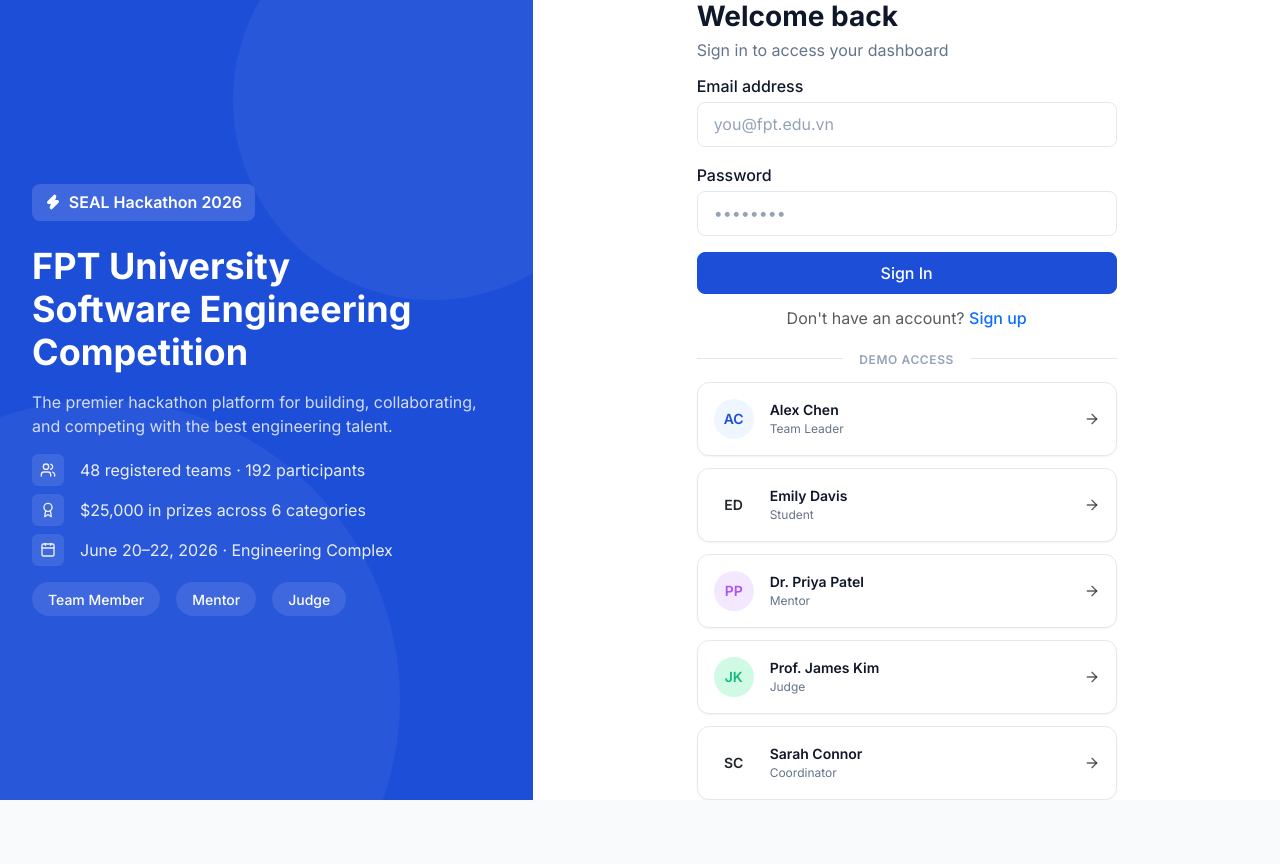
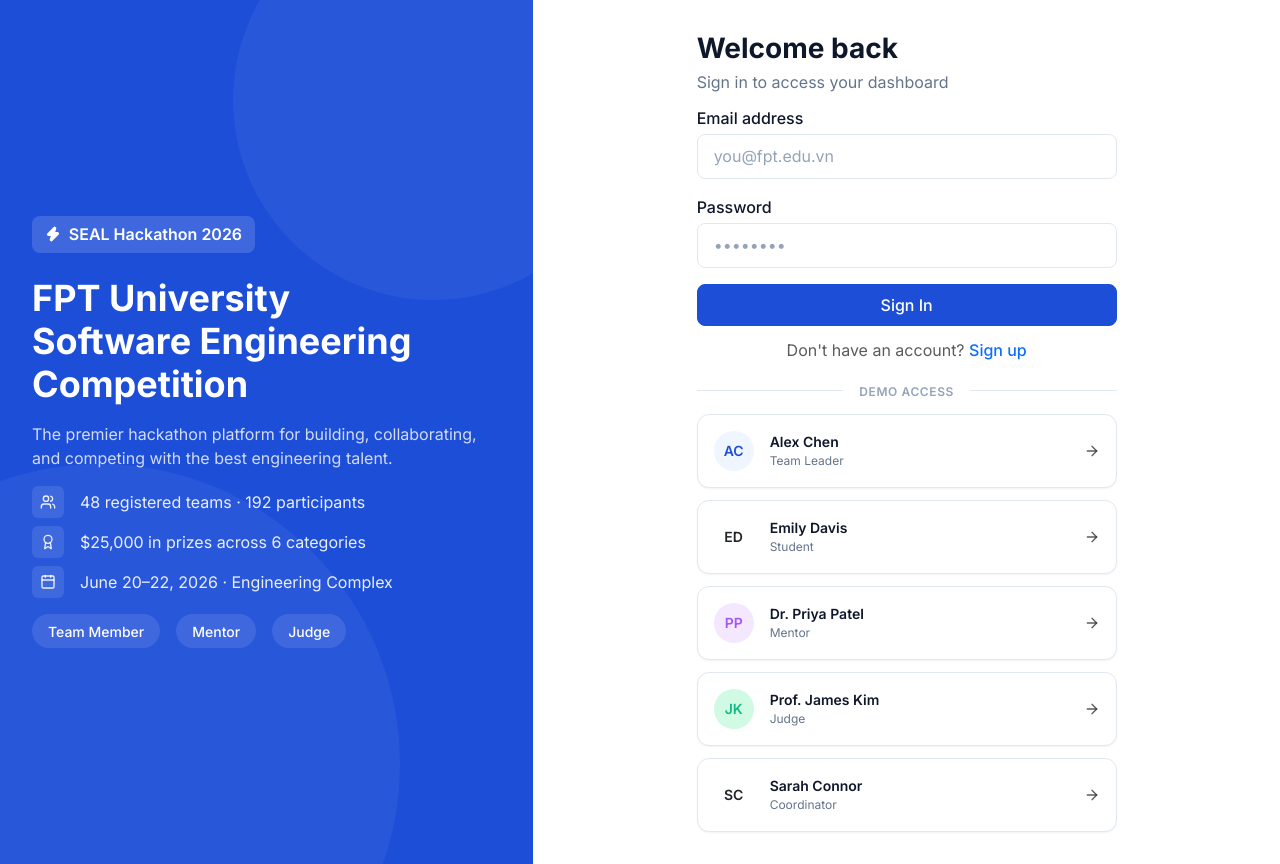
Before and after one commit to triet2809/SWP291_SealHackthon_FrontEnd, a React (Vite) app: page /login in a window 1280 px wide. Before the commit the page ends 800 px from the top, so only its background shows below. Built offline with nearby package versions, Linux system fonts and the light colour scheme; no server answers.

Commit message:
Minor-UI-Fixes

```diff
--- a/src/pages/auth/Login.module.css
+++ b/src/pages/auth/Login.module.css
@@ -1,7 +1,7 @@
 .loginPage {
   background-color: var(--cf-bg-surface);
-  height: 100vh;
-  overflow: hidden;
+  min-height: 100vh;
+  overflow-x: hidden;
 }
 
 .heroSection {
@@ -112,9 +112,7 @@
   display: flex;
   align-items: center;
   justify-content: center;
-  padding: 1rem;
-  max-height: 100vh;
-  overflow-y: auto;
+  padding: 2rem 1rem;
 }
 
 .formContainer {
```
